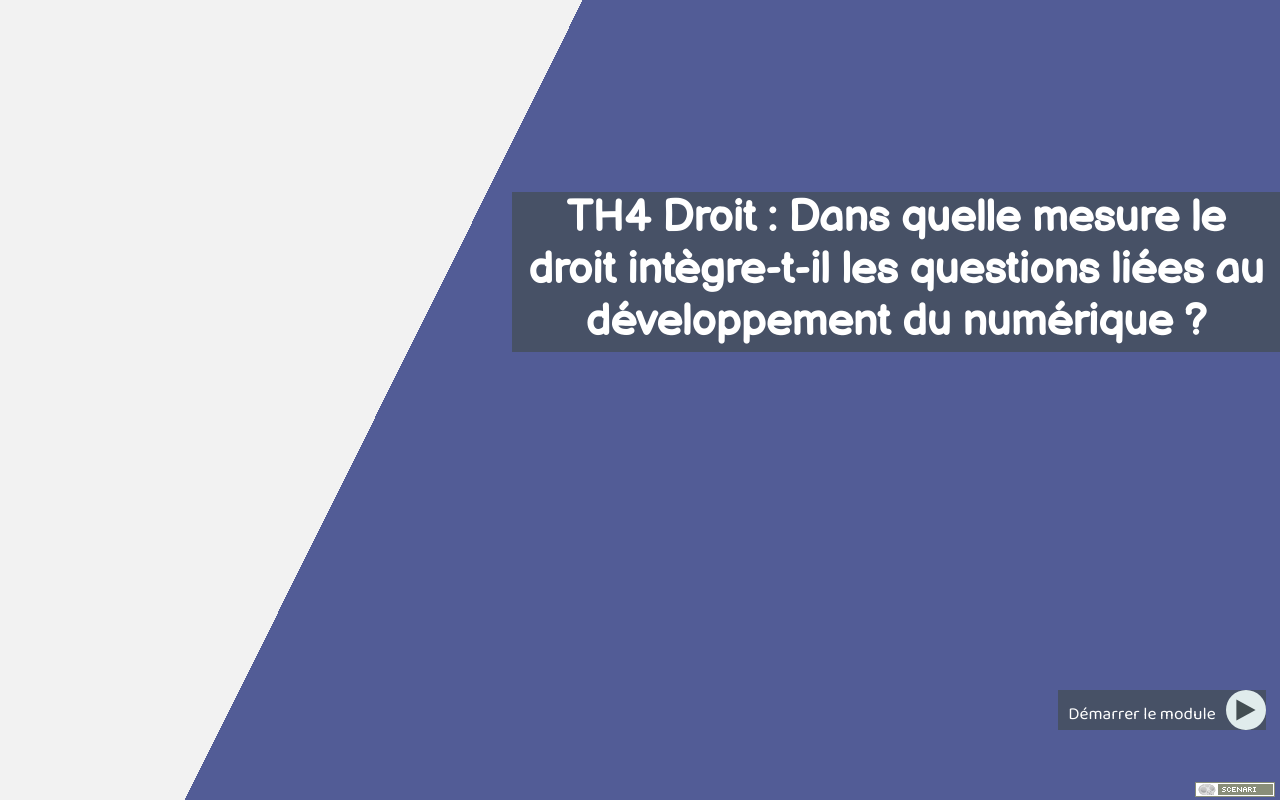
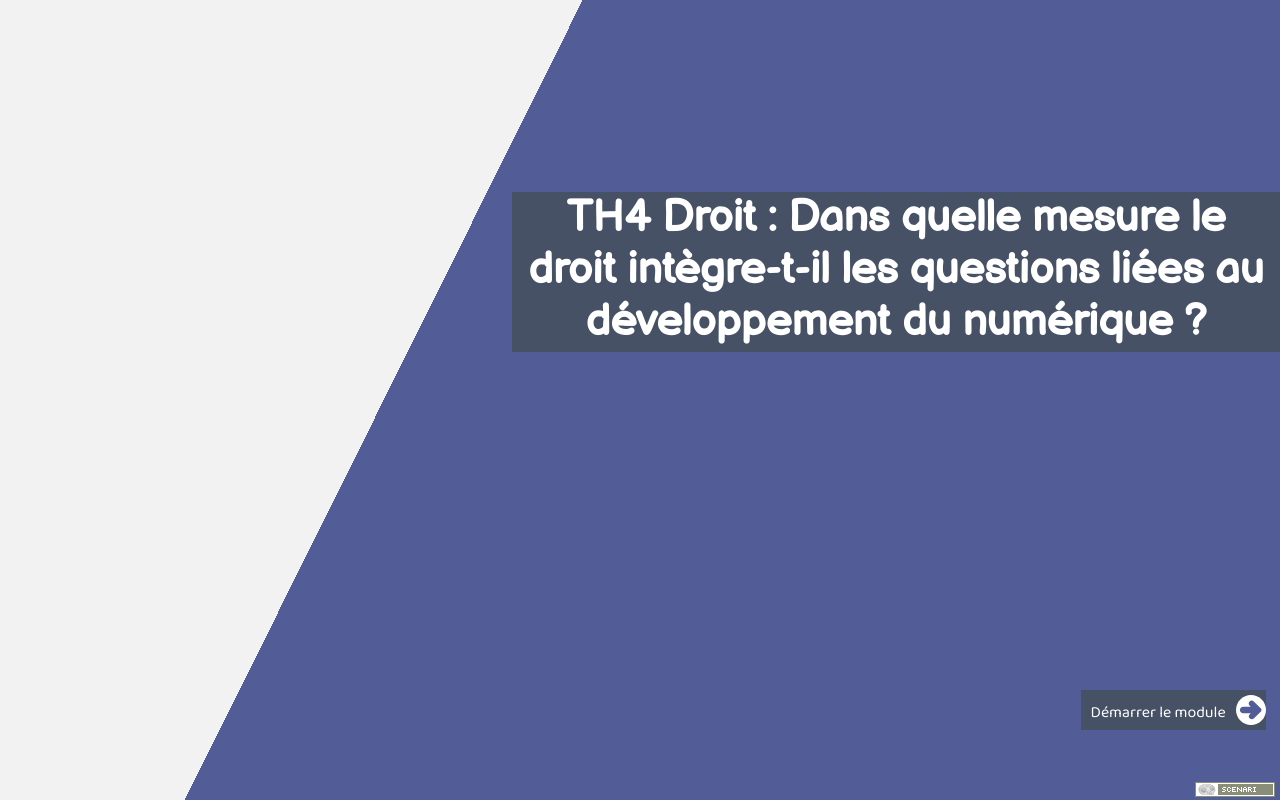
Before and after one commit to Pinkoune/CEJM_TH4_DROIT, a plain HTML site: page co/TH4_Droit.html in a window 1280 px wide. Drawn offline with Linux system fonts and the light colour scheme.

Commit message:
flèche change

```diff
--- a/skin/css/main.css
+++ b/skin/css/main.css
@@ -505,13 +505,13 @@ code{
 	display:inline-block;
 	color: white;
 	height: 40px;
-	padding-right: 50px;
+	padding-right: 40px;
 	padding-left: 10px;
-	background: url(../img/tpl/button-start.svg) no-repeat right;
-	background-size: 40px 40px;
+	background: url(../img/tpl/right-arrow.svg) no-repeat right;
+	background-size: 30px 30px;
 	background-color: rgba(67, 78, 82, 0.7);
 	text-decoration: none;
-	font-size: 1.2em;
+	font-size: 1.1em;
 }
 .home #navigation a span{
 	display:inline-block;
```
Also changed, not shown: skin/img/tpl/right-arrow.svg (added).
